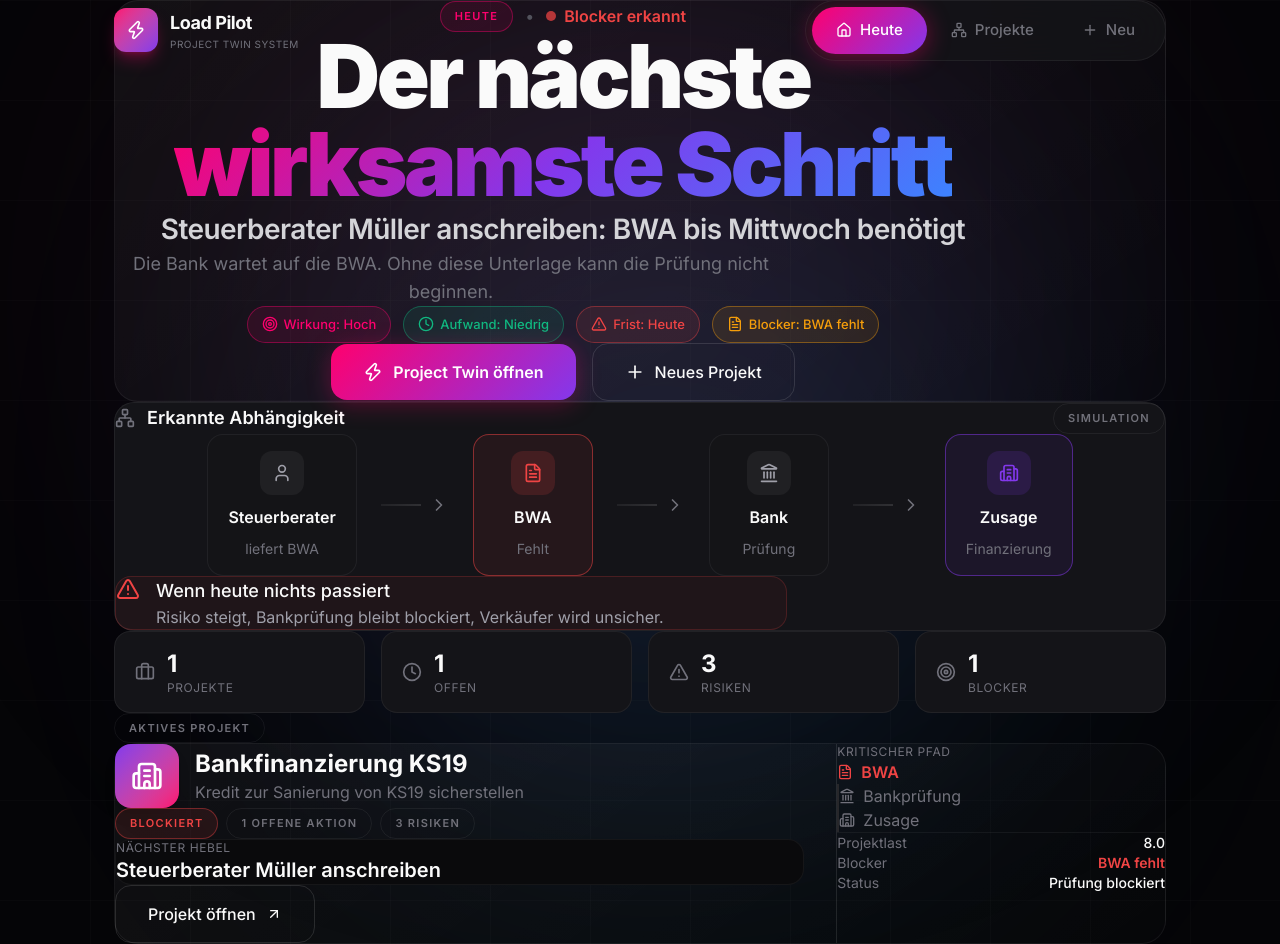
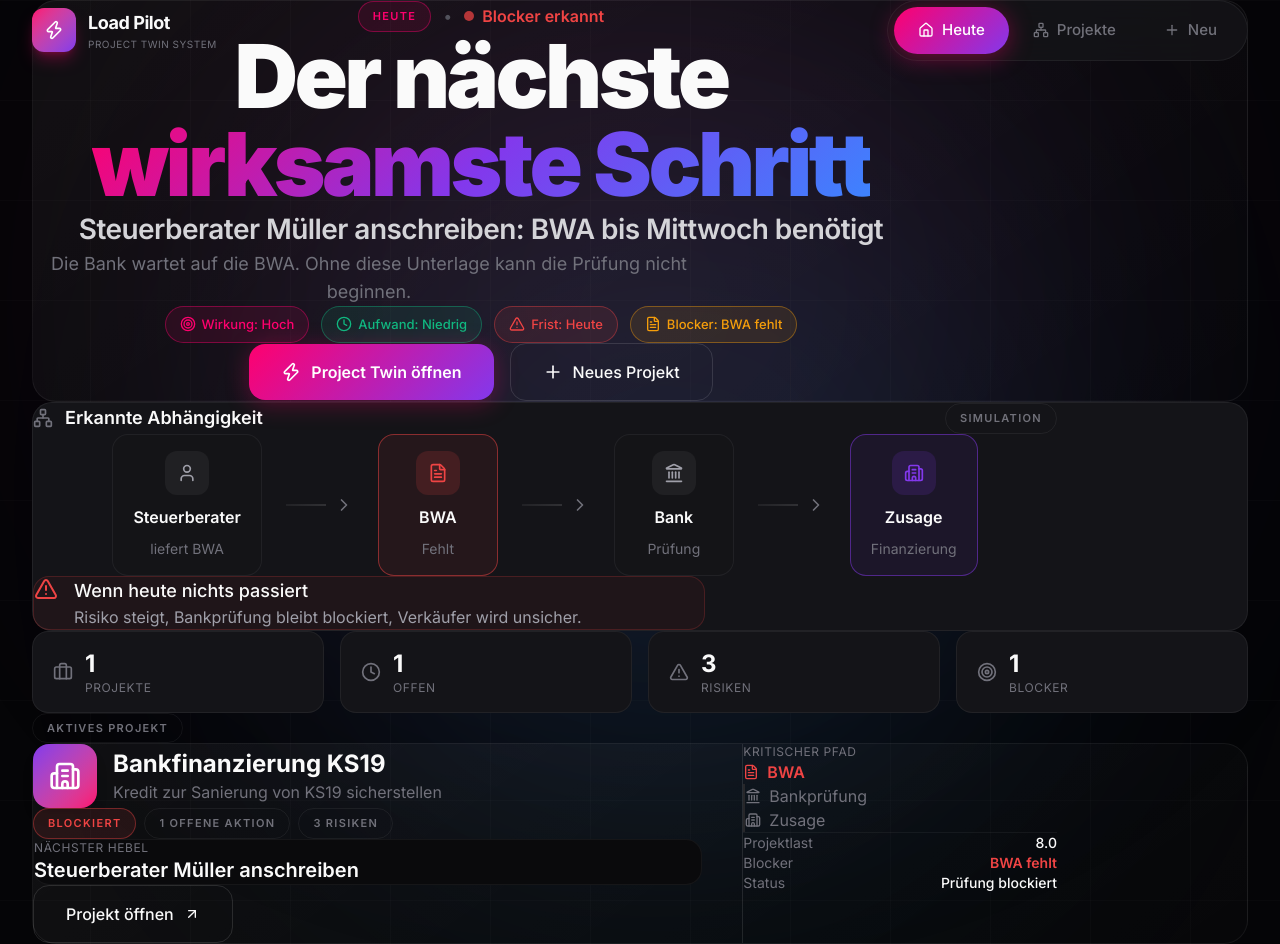
Before and after one commit to OSIONSolutionXR/osion-load-pilot, a React (Vite) app: page / in a window 1280 px wide. Built offline with nearby package versions, Linux system fonts and the light colour scheme.

Commit message:
feat: full-width cards with centered content, larger container

```diff
--- a/src/index.css
+++ b/src/index.css
@@ -52,9 +52,9 @@ html, body, #root {
 
 /* Premium Container */
 .container-premium {
-  max-width: 1100px;
+  max-width: 1400px;
   margin: 0 auto;
-  padding: 0 24px;
+  padding: 0 32px;
 }
 
 /* Hero Typography */
--- a/src/screens/InputScreen.tsx
+++ b/src/screens/InputScreen.tsx
@@ -28,8 +28,8 @@ export default function InputScreen({ onSubmit, onCancel }: InputScreenProps) {
         </button>
       </header>
 
-      {/* Main Input Card */}
-      <div className="card-premium p-8 md:p-12">
+      {/* Main Input Card - Full Width */}
+      <div className="card-premium p-8 md:p-16">
         <div className="max-w-2xl mx-auto text-center mb-10">
           <div className="w-16 h-16 mx-auto rounded-2xl bg-gradient-to-br from-[#ff006e]/20 to-[#8338ec]/20 flex items-center justify-center border border-[#ff006e]/30 mb-6">
             <Sparkles className="w-7 h-7 text-[#ff006e]" />
--- a/src/screens/TodayScreen.tsx
+++ b/src/screens/TodayScreen.tsx
@@ -25,9 +25,10 @@ export default function TodayScreen({ onNewProject, onOpenTwin }: TodayScreenPro
   const targetActor = dummyActors.find(a => a.id === nextMove.targetActor)
 
   return (
-    <div className="space-y-10 animate-in">
-      {/* HERO - Dominant, Mittig */}
-      <section className="card-premium p-10 md:p-14">
+    <div className="space-y-8 animate-in">
+      {/* HERO - Full Width Card, Centered Content */}
+
+      <section className="card-premium p-10 md:p-16">
         <div className="max-w-4xl mx-auto text-center">
           {/* Label Row */}
           <div className="flex items-center justify-center gap-3 mb-6">
@@ -76,8 +77,10 @@ export default function TodayScreen({ onNewProject, onOpenTwin }: TodayScreenPro
         </div>
       </section>
 
-      {/* DEPENDENCY PANEL - Horizontales Premium-Diagramm */}
-      <section className="card-dark p-8">
+      {/* DEPENDENCY PANEL - Full Width, Centered Content */}
+
+      <section className="card-dark p-8 md:p-12">
+        <div className="max-w-5xl mx-auto">
           <div className="flex items-center justify-between mb-8">
             <div className="flex items-center gap-3">
               <Network className="w-5 h-5 text-zinc-500" />
@@ -86,7 +89,7 @@ export default function TodayScreen({ onNewProject, onOpenTwin }: TodayScreenPro
             <span className="label-premium">Simulation</span>
           </div>
 
-        {/* Horizontal Flow */}
+          {/* Horizontal Flow - Centered */}
           <div className="flex flex-wrap items-center justify-center gap-4 md:gap-6 mb-8">
             <Node
               icon={<User className="w-5 h-5" />}
@@ -123,7 +126,7 @@ export default function TodayScreen({ onNewProject, onOpenTwin }: TodayScreenPro
             />
           </div>
 
-        {/* Risk Warning */}
+          {/* Risk Warning - Centered */}
           <div className="max-w-2xl mx-auto p-5 rounded-2xl bg-[#ef4444]/5 border border-[#ef4444]/20">
             <div className="flex items-start gap-4">
               <AlertTriangle className="w-6 h-6 text-[#ef4444] flex-shrink-0" />
@@ -133,9 +136,11 @@ export default function TodayScreen({ onNewProject, onOpenTwin }: TodayScreenPro
               </div>
             </div>
           </div>
+        </div>
       </section>
 
-      {/* SYSTEM STATUS - Kompakt Horizontal */}
+      {/* SYSTEM STATUS - Full Width Grid */}
+
       <section>
         <div className="grid grid-cols-4 gap-4">
           <StatCard icon={<Briefcase className="w-5 h-5" />} value="1" label="Projekte" />
@@ -145,12 +150,14 @@ export default function TodayScreen({ onNewProject, onOpenTwin }: TodayScreenPro
         </div>
       </section>
 
-      {/* AKTIVES PROJEKT - Premium Card */}
+      {/* AKTIVES PROJEKT - Full Width Premium Card */}
+
       <section>
         <div className="label-premium mb-4">Aktives Projekt</div>
 
-        <div className="card-premium p-8">
-          <div className="grid grid-cols-1 lg:grid-cols-3 gap-8">
+        <div className="card-premium p-8 md:p-12">
+          <div className="max-w-5xl mx-auto">
+            <div className="grid grid-cols-1 lg:grid-cols-3 gap-10">
               {/* Links: Projekt */}
               <div className="lg:col-span-2">
                 <div className="flex items-center gap-4 mb-5">
@@ -181,7 +188,7 @@ export default function TodayScreen({ onNewProject, onOpenTwin }: TodayScreenPro
               </div>
 
               {/* Rechts: Stats + Flow */}
-            <div className="border-l border-white/10 lg:pl-8">
+              <div className="border-l border-white/10 lg:pl-10">
                 <div className="text-xs text-zinc-500 mb-4 uppercase tracking-wider">Kritischer Pfad</div>
 
                 <div className="space-y-3 mb-6">
@@ -198,6 +205,7 @@ export default function TodayScreen({ onNewProject, onOpenTwin }: TodayScreenPro
                   <StatRow label="Projektlast" value={dummyProject.loadScore.toFixed(1)} />
                   <StatRow label="Blocker" value="BWA fehlt" highlight />
                   <StatRow label="Status" value="Prüfung blockiert" />
+                </div>
               </div>
             </div>
           </div>
```
Lines whose indentation alone changed are shown as unchanged.
